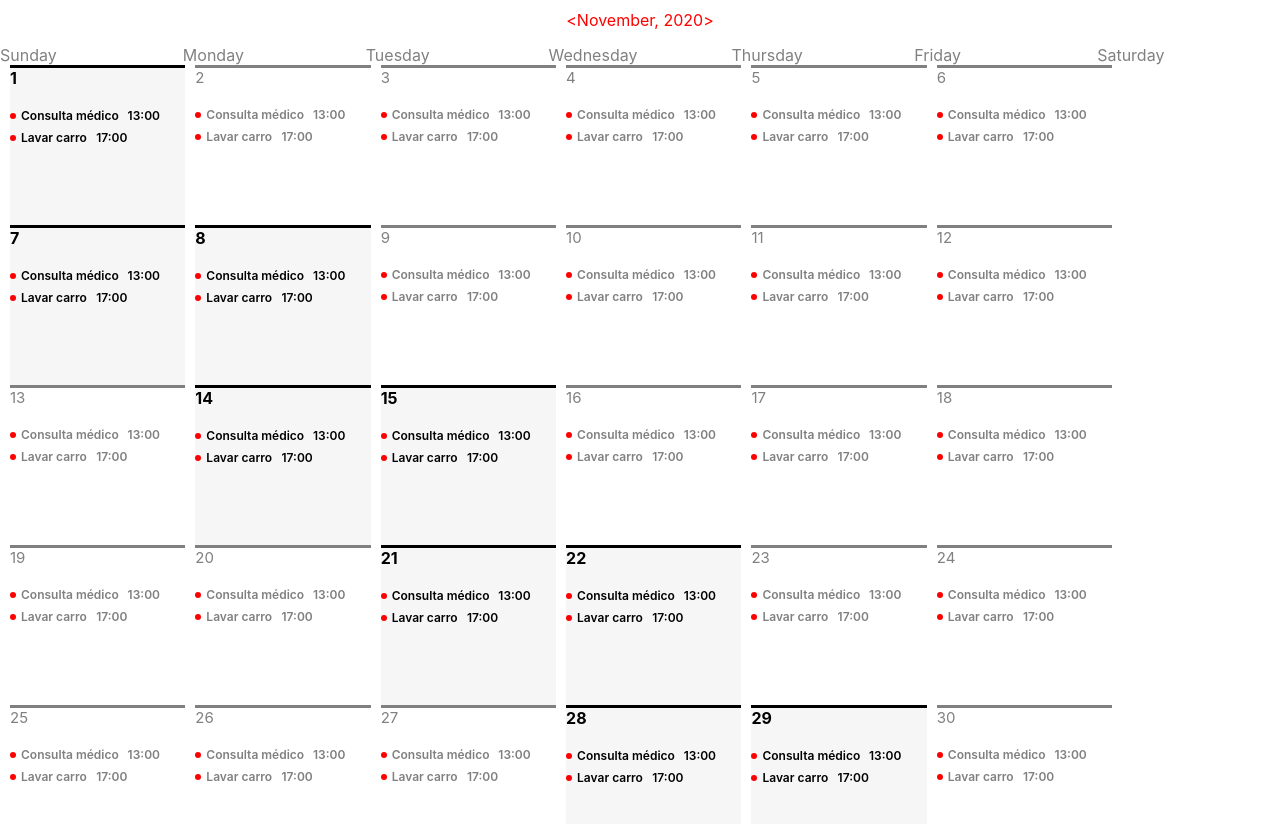
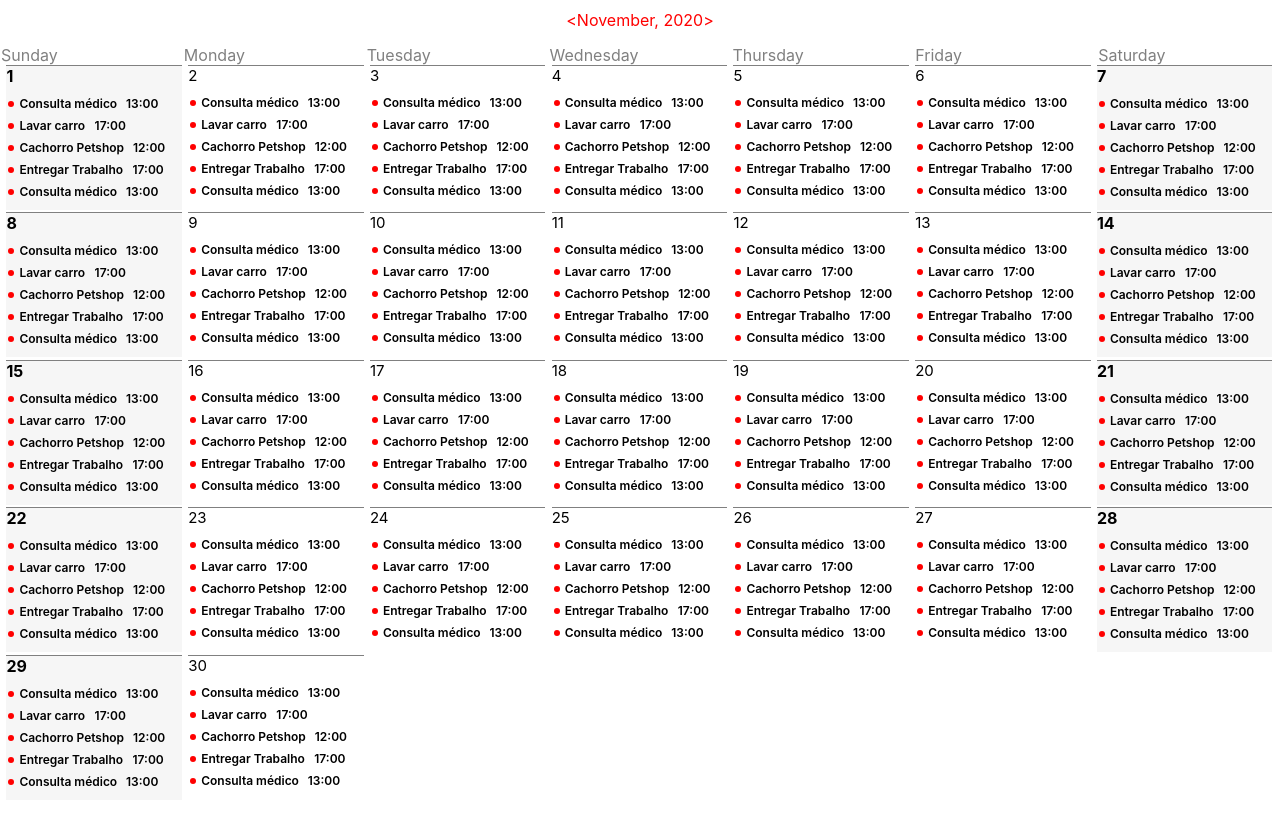
Before and after one commit to LucasBernardes/calendar-code-challenge, a React (Create React App) app: page / in a window 1280 px wide. Shown: the top 824 px of the page. After the commit the page ends 802 px from the top, so only its background shows below. Built offline with nearby package versions, Linux system fonts and the light colour scheme.

Commit message:
fixed styles

```diff
--- a/src/Calendar.js
+++ b/src/Calendar.js
@@ -15,10 +15,35 @@ function Calendar() {
     {
       name: 'Consulta médico',
       hour: '13:00',
-    },{
+    },
+    {
       name: 'Lavar carro',
       hour: '17:00',
-    }
+    },
+    {
+      name: 'Cachorro Petshop',
+      hour: '12:00',
+    },
+    {
+      name: 'Entregar Trabalho',
+      hour: '17:00',
+    },
+    {
+      name: 'Consulta médico',
+      hour: '13:00',
+    },
+    // {
+    //   name: 'Lavar carro',
+    //   hour: '17:00',
+    // },
+    // {
+    //   name: 'Cachorro Petshop',
+    //   hour: '12:00',
+    // },
+    // {
+    //   name: 'Entregar Trabalho',
+    //   hour: '17:00',
+    // }
   ];
 
   const RenderEvents = () => {
@@ -29,7 +54,9 @@ function Calendar() {
             return (
               <div className="calendar-event-item">
                 <span class="event-circle"></span>
+                <span className="event-title">
                   {event.name}
+                </span>
                 <span class="event-hour">{event.hour}</span>
               </div>
             );
@@ -59,7 +86,7 @@ function Calendar() {
         {
           weekArray.map((weekdayItem) => {
             return (
-              <div key={weekdayItem} className="calendar-week-header">
+              <div key={weekdayItem} className="calendar-week-header" style={{ paddingLeft: 1 }}>
                 {weekdayItem}
               </div>
             );
--- a/src/styles.css
+++ b/src/styles.css
@@ -2,16 +2,18 @@
     display: flex;
     flex-wrap: wrap;
     width: 100%;
-    height: 100vh;
-    /* background-color: red; */
+    height: calc(100vh - 63px);
+    /* background-color: blue; */
 }
 
 .calendar-item-wrapper {
     display: flex;
     height: 200;
     width: 13.7%;
-    min-height: 20%;
-    padding-left: 10px;
+    height: 18vh;
+    padding-left: 0.5%;
+    /* background-color: red; */
+    /* margin-bottom: 1%; */
 }
 
 .calendar-item {
@@ -19,10 +21,10 @@
     flex-direction: column;
     height: 100%;
     width: 100%;
-    color: gray;
+    border-color: gray;
     border-top-style: solid;
     border-top-style: solid;
-    border-width: 1;
+    border-width: 1px;
     font-weight: 300;
     font-size: 15px;
 }
@@ -32,10 +34,10 @@
     flex-direction: column;
     height: 100%;
     width: 100%;
-    border-color: black;
+    border-color: gray;
     border-top-style: solid;
     border-top-style: solid;
-    border-width: 1;
+    border-width: 1px;
     background-color: rgb(246,246,246);
 }
 
@@ -56,9 +58,10 @@
 }
 
 .calendar-event-wrapper {
-    margin-top: 20px;
+    margin-top: 10px;
     width: 100%;
     height: 100%;
+    overflow: auto;
     /* background-color: pink; */
 }
 
@@ -72,6 +75,13 @@
     font-weight: 600;
     font-size: 12px;
     width: 100%;
+    height: 20px;
+}
+
+.event-title {
+    white-space: nowrap;
+    overflow: hidden;
+    text-overflow: ellipsis;
 }
 
 .event-date-number {
@@ -82,6 +92,7 @@
 .event-circle {
     margin-top: 5px;
     margin-right: 5px;
+    margin-left: 2px;
     height: 6px;
     width: 6px;
     background-color: red;
```
Also changed, not shown: 1 other file (tests, documents, lock files or other folders).
